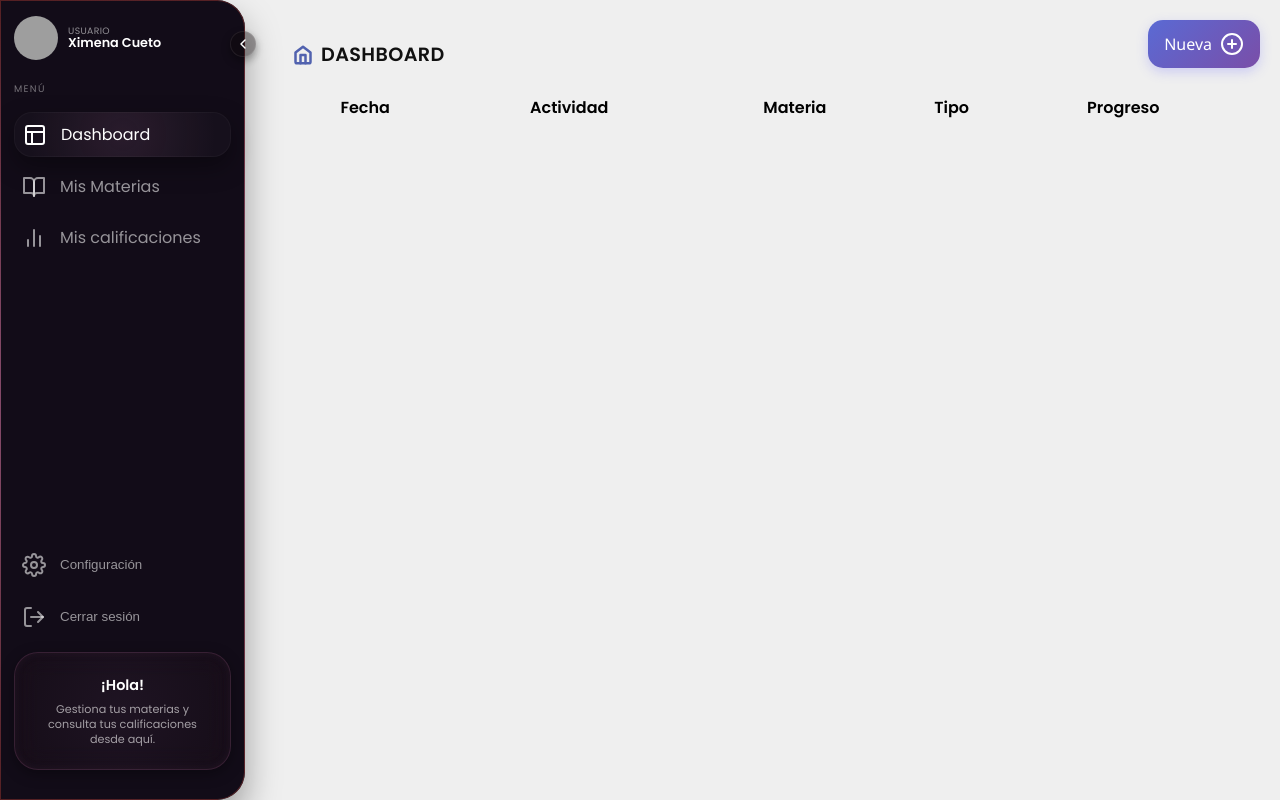
After one commit to hectorcast44/ProyConstruccionSoftware, a PHP site: page /pages/dashboard.html in a window 1280 px wide. The commit adds this page. Run offline with PHP 8.4, Linux system fonts and the light colour scheme; lists and menus that the app fills with data are empty; grey boxes are pictures that could not be loaded.

Commit message:
Agregadas las paginas principales Dashboard y Mis Materias sin funcionalidad y realizado cambios en la sidebar

```diff
--- a/proyectoCS _v1/assets/boton-nueva.css
+++ b/proyectoCS _v1/assets/buttons.css
@@ -1,4 +1,8 @@
+/* Boton nueva */
 .boton-nueva {
+    position: fixed;
+    right: 20px;
+    top: 20px;
     display: flex;
     align-items: center;
     justify-content: center;
--- a/proyectoCS _v1/assets/sidebar.css
+++ b/proyectoCS _v1/assets/sidebar.css
@@ -180,6 +180,7 @@ main {
     6. Items del menú
     ========================= */
 .nav-item {
+  text-decoration: none;
   background: transparent;
   border: none;
   display: flex;
--- /dev/null
+++ b/proyectoCS _v1/js/dashboard-table.js
@@ -0,0 +1,36 @@
+const btnNuevo = document.getElementById('btn-nuevo');
+const popup = document.getElementById('popup');
+const cerrar = document.getElementById('cerrar');
+const form = document.getElementById('form');
+const tbody = document.getElementById('tbody');
+
+
+btnNuevo.addEventListener('click', () => popup.classList.remove('hidden'));
+cerrar.addEventListener('click', () => popup.classList.add('hidden'));
+
+
+form.addEventListener('submit', (e) => {
+    e.preventDefault();
+
+
+    const fecha = document.getElementById('fecha').value;
+    const actividad = document.getElementById('actividad').value;
+    const materia = document.getElementById('materia').value;
+    const tipo = document.getElementById('tipo').value;
+    const progreso = document.getElementById('progreso').value;
+
+
+    const tr = document.createElement('tr');
+    tr.innerHTML = `
+    <td class="border p-2">${fecha}</td>
+    <td class="border p-2">${actividad}</td>
+    <td class="border p-2">${materia}</td>
+    <td class="border p-2">${tipo}</td>
+    <td class="border p-2">${progreso}</td>
+    `;
+
+
+    tbody.appendChild(tr);
+    popup.classList.add('hidden');
+    form.reset();
+});
--- a/proyectoCS _v1/js/sidebar.js
+++ b/proyectoCS _v1/js/sidebar.js
@@ -3,35 +3,36 @@ document.addEventListener('DOMContentLoaded', () => {
   const mount = document.getElementById('sidebar-mount');
   if (!mount) return;
 
-  // carga el HTML del sidebar
   fetch('../partials/sidebar.html')
     .then(resp => resp.text())
     .then(html => {
       mount.innerHTML = html;
 
-      // iconos de feather
-      if (window.feather) {
-        feather.replace();
-      }
+      if (window.feather) feather.replace();
+
+      // ★ activar nav-item según la página ★
+      const currentPage = document.body.dataset.page;
+
+      document.querySelectorAll('.sidebar .nav-item').forEach(link => {
+        const href = link.getAttribute('href');
+        if (href && href.includes(currentPage)) {
+          link.classList.add('active');        // ← FIX
+        } else {
+          link.classList.remove('active');     // ← FIX
+        }
+      });
 
       const sidebar = document.getElementById('sidebar');
       const toggleBtn = document.getElementById('sidebarToggle');
-
-      // por si algún día cambias el id en el html
       if (!sidebar || !toggleBtn) return;
 
       toggleBtn.addEventListener('click', () => {
-        // colapsa el aside
         sidebar.classList.toggle('collapsed');
-
-        // ¿quedó colapsado?
-        const isCollapsed = sidebar.classList.contains('collapsed');
-
-        // se lo contamos al body
-        document.body.classList.toggle('sidebar-collapsed', isCollapsed);
+        document.body.classList.toggle(
+          'sidebar-collapsed',
+          sidebar.classList.contains('collapsed')
+        );
       });
     })
-    .catch(err => {
-      console.error('No se pudo cargar el sidebar:', err);
-    });
+    .catch(err => console.error('No se pudo cargar el sidebar:', err));
 });
--- /dev/null
+++ b/proyectoCS _v1/pages/dashboard.html
@@ -0,0 +1,53 @@
+<!DOCTYPE html>
+<html lang="es">
+    <head>
+        <meta charset="UTF-8">
+        <meta name="viewport" content="width=device-width, initial-scale=1.0">
+        <title>Dashboard</title>
+        <!-- estilos globales -->
+        <link rel="stylesheet" href="../assets/sidebar.css" />
+        <link rel="stylesheet" href="../assets/layout.css"/>
+        <link rel="stylesheet" href="../assets/search-bar.css"/>
+        <link rel="stylesheet" href="../assets/table-theme.css"/>
+        <link rel="stylesheet" href="../styles/mis-calificaciones.css"/>
+        <link rel="stylesheet" href="../assets/buttons.css"/>
+    </head>
+    <body class="has-sidebar" data-page="dashboard">
+        <!-- aquí se inyecta el sidebar -->
+        <div id="sidebar-mount"></div>
+        <main>
+            <!-- Boton nueva -->
+            <div id="contenedor-boton"></div>
+
+
+            <div class="page-title">
+            <i data-feather="home"></i>
+            <h1>Dashboard</h1>
+            </div>
+
+            <!-- Contenido de tabla -->
+            <table id="tabla" style="margin-top: 20px; width:100%">
+                <thead>
+                    <tr>
+                        <th>Fecha</th>
+                        <th>Actividad</th>
+                        <th>Materia</th>
+                        <th>Tipo</th>
+                        <th>Progreso</th>
+                    </tr>
+                </thead>
+                <tbody id="tbody">
+                </tbody>
+            </table>
+
+        </main>
+        <!-- feather icons -->
+        <script src="https://unpkg.com/feather-icons"></script>
+        <!-- sidebar dinámico -->
+        <script src="../js/sidebar.js"></script>
+        <!-- Lógica de boton nueva calificación -->
+        <script src="../js/boton-nueva.js"></script>
+        <!-- Lógica de la tabla -->
+        <script src="../js/dashboard-table.js"></script>
+  </body>
+</html>
--- a/proyectoCS _v1/partials/sidebar.html
+++ b/proyectoCS _v1/partials/sidebar.html
@@ -18,18 +18,18 @@
   <p class="sidebar-section">MENÚ</p>
 
   <nav class="sidebar-menu main-menu" aria-label="Menú principal">
-    <button class="nav-item" type="button">
+    <a class="nav-item" href="dashboard.html">
       <i data-feather="layout"></i>
       <span>Dashboard</span>
-    </button>
-    <button class="nav-item" type="button">
+    </a>
+    <a class="nav-item" href="mis-materias.html">
       <i data-feather="book-open"></i>
       <span>Mis Materias</span>
-    </button>
-    <button class="nav-item active" type="button">
+    </a>
+    <a class="nav-item active" href="mis-calificaciones.html">
       <i data-feather="bar-chart-2"></i>
       <span>Mis calificaciones</span>
-    </button>
+    </a>
   </nav>
 
   <div class="sidebar-bottom">
```
Also changed, not shown: proyectoCS _v1/pages/mis-calificaciones.html (+6 -13 lines), proyectoCS _v1/pages/mis-materias.html (added).
